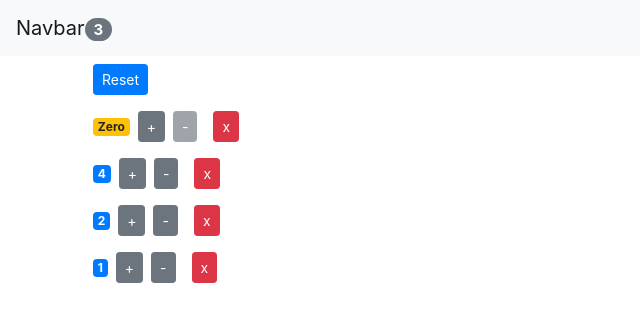
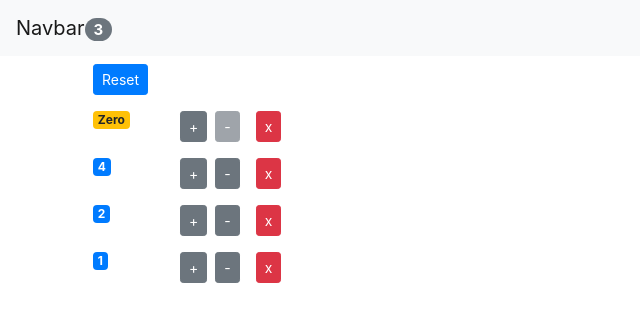
Before and after one commit to eecanada/counter-app, a React (Create React App) app: page / in a window 1280 px wide. Shown: the top 322 px of the page, without its empty margins (0-640 px from the left). Built offline with nearby package versions, Linux system fonts and the light colour scheme.

Commit message:
style counter

```diff
--- a/src/components/counter.jsx
+++ b/src/components/counter.jsx
@@ -16,9 +16,11 @@
 
   render() {
     return (
-      <div>
+      <div className="row">
+        <div className="col-1">
           <span className={this.getBadgeClasses()}> {this.formatCount()}</span>
-
+        </div>
+        <div className="col">
           <button
             onClick={() => this.props.onIncrement(this.props.counter)}
             className="btn btn-secondary btn-sm"
@@ -28,7 +30,8 @@
 
           <button
             onClick={() => this.props.onDecrement(this.props.counter.id)}
-          className='btn btn-secondary btn-sm m-2 decrement' disabled={this.disableButton()}
+            className="btn btn-secondary btn-sm m-2"
+            disabled={this.disableButton()}
           >
             -
           </button>
@@ -39,6 +42,7 @@
           >
             x
           </button>
+        </div>
       </div>
     );
   }
@@ -54,7 +58,7 @@
   }
 
   disableButton() {
-    return this.props.counter.value === 0
+    return this.props.counter.value === 0;
   }
 }
 
```
Lines whose indentation alone changed are shown as unchanged.
